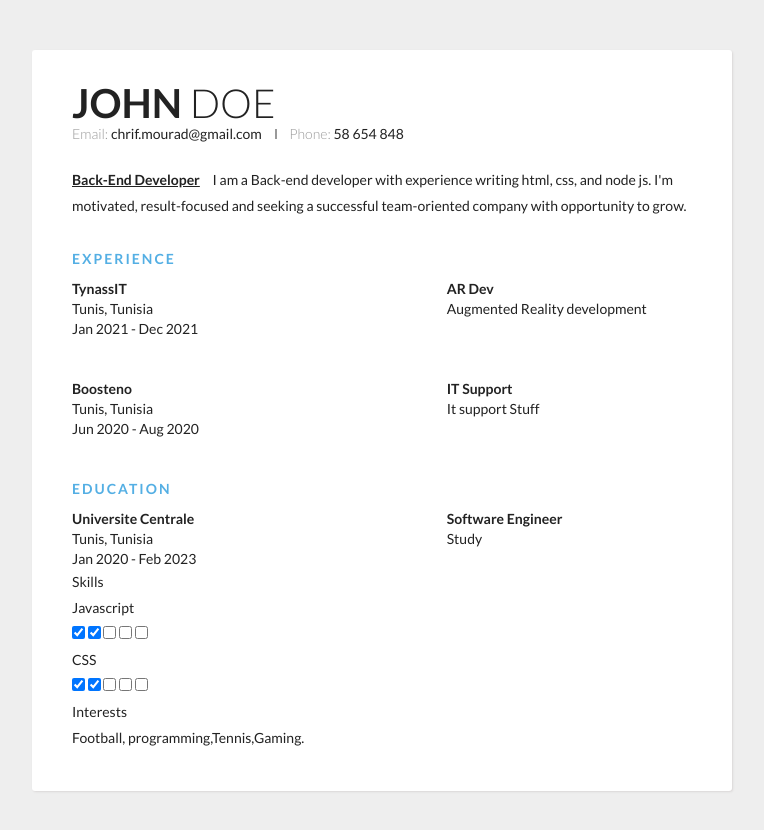
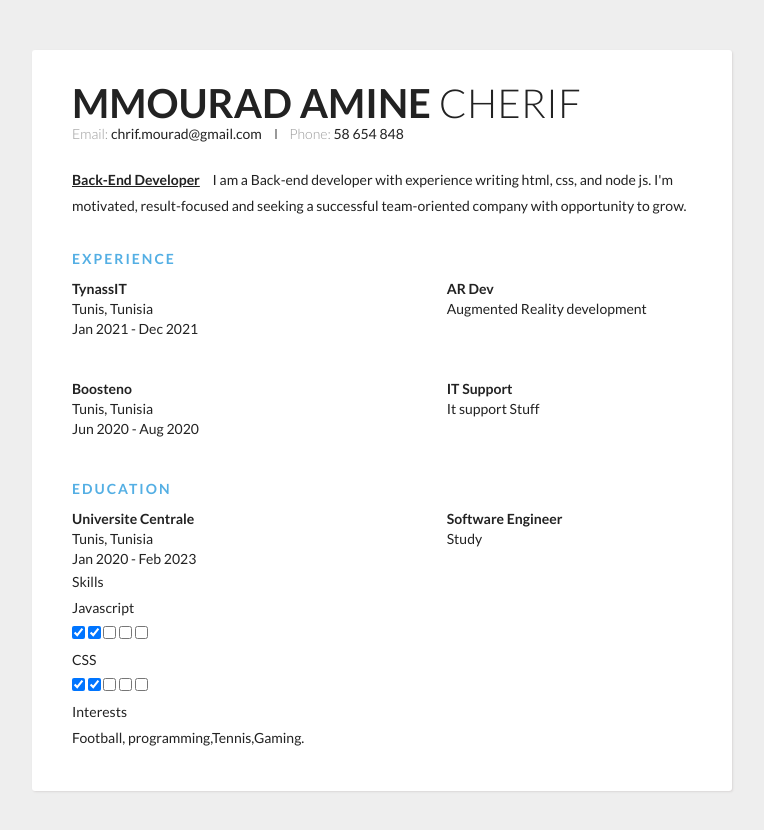
Before and after one commit to mouradcherif/my-profile, a plain HTML site: page index.html in a window 1280 px wide. Shown: the whole page, without its empty margins (258-1022 px from the left). Drawn offline with nearby package versions, Linux system fonts and the light colour scheme.

Commit message:
Update index.html

```diff
--- a/index.html
+++ b/index.html
@@ -13,8 +13,8 @@
 <div class="container">
   <div class="header">
     <div class="full-name">
-      <span class="first-name">John</span>
-      <span class="last-name">Doe</span>
+      <span class="first-name">MMourad Amine</span>
+      <span class="last-name">Cherif</span>
     </div>
     <div class="contact-info">
       <span class="email">Email: </span>
```
